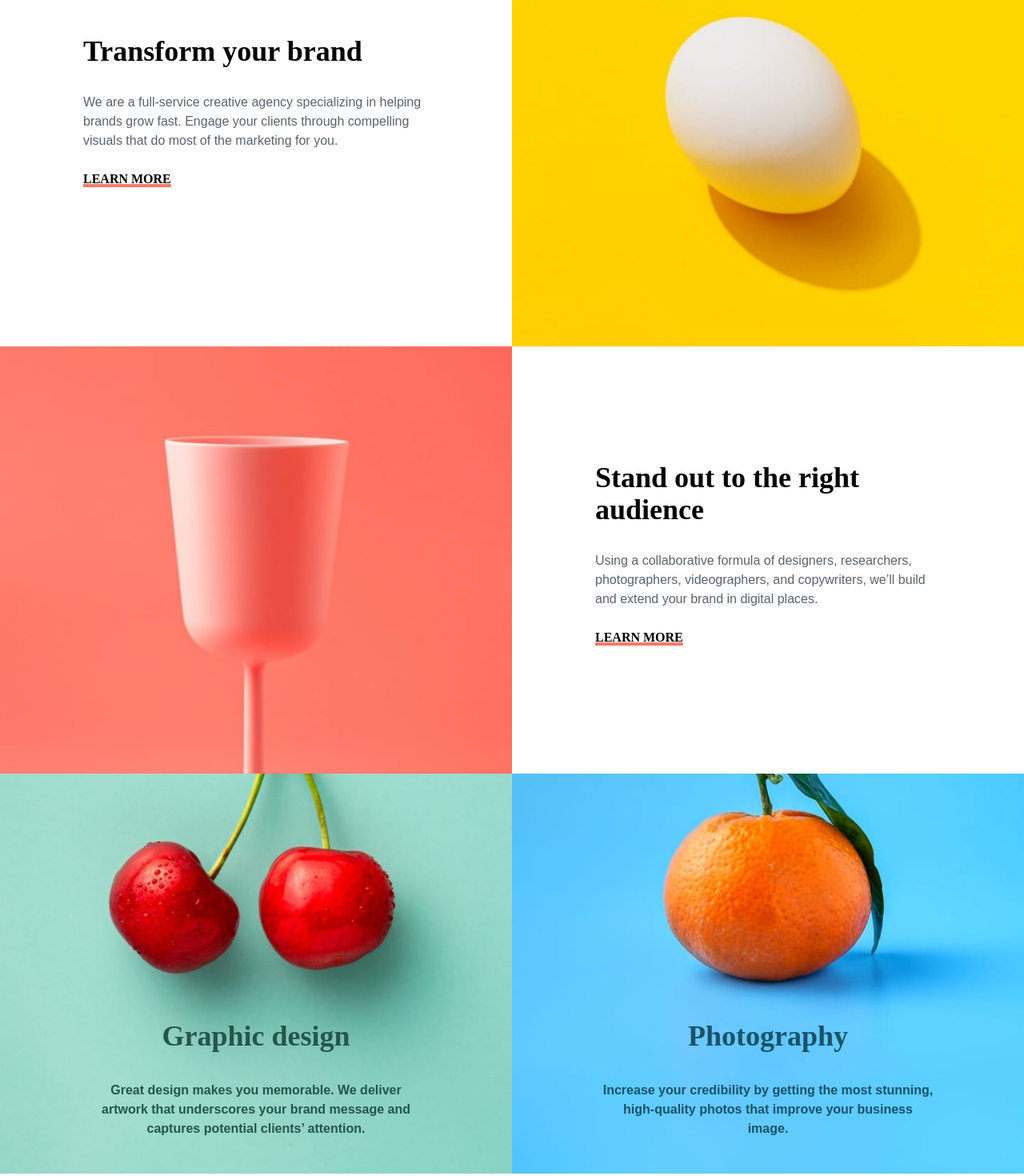
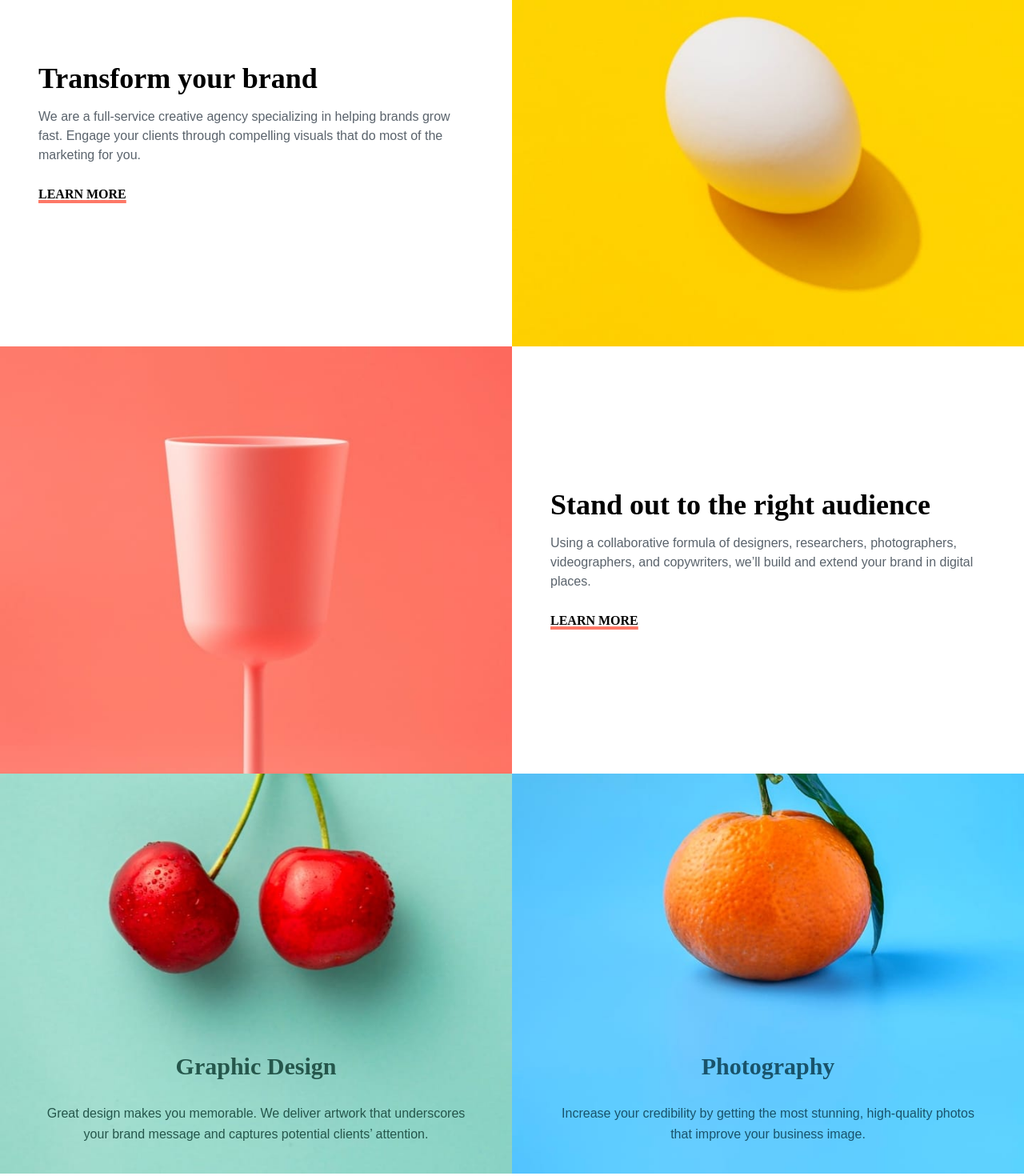
Before and after one commit to mardimanisha/sunnyside-agency-frontend, a Next.js app: page / in a window 1280 px wide. Shown: the part 900-2370 px from the top of the page at 80% size. Built offline with nearby package versions, Linux system fonts and the light colour scheme.

Commit message:
"Updated code formatting, added semicolons, and reformatted HTML structure in various components (Features, Footer, Navbar, Services)"
Signed-off-by: Manisha Mardi <mardimanisha101@gmail.com>

```diff
--- a/src/app/components/Features.tsx
+++ b/src/app/components/Features.tsx
@@ -1,65 +1,78 @@
-import Image from 'next/image'
-import React from 'react'
+import Image from 'next/image';
+import React from 'react';
 
-export const Features = () => {
+// Reusable FeatureSection Component
+const FeatureSection = ({
+  mobileImage,
+  desktopImage,
+  altText,
+  title,
+  description,
+  imageFirst,
+}: {
+  mobileImage: string;
+  desktopImage: string;
+  altText: string;
+  title: string;
+  description: string;
+  imageFirst?: boolean;
+}) => {
   return (
-    <>
-       <div className='sm:flex order-x'>
-          <div className='sm:flex order-2 sm:w-1/2'>
+    <div className={`sm:flex ${imageFirst ? 'flex-row' : 'flex-row-reverse'}`}>
+      {/* Image Section */}
+      <div className="sm:w-1/2">
         <Image
-              src={'/images/mobile/image-transform.jpg'}
-              alt='transform image'
+          src={mobileImage}
+          alt={altText}
           height={500}
           width={500}
-              className='sm:hidden'
+          className="sm:hidden"
         />
-
         <Image
-              src='/images/desktop/image-transform.jpg'
-              alt='transform image for desktop'
+          src={desktopImage}
+          alt={altText}
           height={500}
           width={700}
           className="hidden sm:block"
         />
       </div>
-          <div className='sm:w-1/2 sm:flex order-1'>
-            <div className='flex flex-col sm:text-left items-center sm:items-start text-center p-8 sm:px-24 sm:py-32'>
-              <h2 className="text-4xl sm:pl-2 sm:pr-20 sm:text-left font-fraunces font-bold text-center p-4">Transform your brand</h2>
-              <p className='font-barlow sm:px-2 p-4 text-neutral-veryDarkGrayishBlue'>We are a full-service creative agency specializing in helping brands grow fast.
-                Engage your clients through compelling visuals that do most of the marketing for you.</p>
-              <span className='cursor-pointer uppercase sm:p-2 p-4 font-fraunces font-bold underline underline-offset-1 decoration-softRed decoration-4'>Learn More</span>
+
+      {/* Text Section */}
+      <div className="sm:w-1/2 flex items-center justify-center p-8 sm:p-12">
+        <div className="text-center sm:text-left max-w-xl">
+          <h2 className="text-4xl font-fraunces font-bold mb-4">{title}</h2>
+          <p className="font-barlow text-neutral-veryDarkGrayishBlue mb-6">
+            {description}
+          </p>
+          <span className="cursor-pointer uppercase font-fraunces font-bold underline underline-offset-2 decoration-softRed decoration-4">
+            Learn More
+          </span>
         </div>
       </div>
     </div>
+  );
+};
 
-        <div className='sm:flex order-x'>
-        <div className='sm:flex order-1 sm:w-1/2'>
-            <Image
-              src={'/images/mobile/image-stand-out.jpg'}
-              alt='stand-out image'
-              height={500}
-              width={500}
-              className='sm:hidden'
+export const Features = () => {
+  return (
+    <>
+      <FeatureSection
+        mobileImage="/images/mobile/image-transform.jpg"
+        desktopImage="/images/desktop/image-transform.jpg"
+        altText="Transform your brand"
+        title="Transform your brand"
+        description="We are a full-service creative agency specializing in helping brands grow fast. Engage your clients through compelling visuals that do most of the marketing for you."
+        imageFirst={false}
       />
 
-            <Image
-              src='/images/desktop/image-stand-out.jpg'
-              alt='stand-out image for desktop'
-              height={500}
-              width={700}
-              className="hidden sm:block"
+      <FeatureSection
+        mobileImage="/images/mobile/image-stand-out.jpg"
+        desktopImage="/images/desktop/image-stand-out.jpg"
+        altText="Stand out to the right audience"
+        title="Stand out to the right audience"
+        description="Using a collaborative formula of designers, researchers, photographers, videographers, and copywriters, we’ll build and extend your brand in digital places."
+        imageFirst
       />
-        </div>
-        <div className='sm:w-1/2 sm:flex order-2'>
-          <div className='flex flex-col sm:text-left items-center sm:items-start text-center p-8 sm:px-24 sm:py-32'>
-            <h2 className="text-4xl sm:pl-2 sm:pr-20 sm:text-left font-fraunces font-bold text-center p-4">Stand out to the right audience</h2>
-            <p className='font-barlow sm:px-2 p-4 text-neutral-veryDarkGrayishBlue'>Using a collaborative formula of designers, researchers, photographers, videographers, and copywriters, we’ll build and extend your brand in digital places.</p>
-            <span className='cursor-pointer uppercase sm:p-2 p-4 font-fraunces font-bold underline underline-offset-1 decoration-softRed decoration-4'>Learn More</span>
-          </div>
-        </div>
-    </div>
     </>
-
-
-  )
-}
+  );
+};
--- a/src/app/components/Navbar.tsx
+++ b/src/app/components/Navbar.tsx
@@ -1,5 +1,5 @@
 'use client'
-import React, { useState } from 'react'
+import React, { useState } from 'react';
 
 export const Navbar = () => {
   const [isOpen, setIsOpen] = useState(false);
@@ -11,37 +11,45 @@ export const Navbar = () => {
   };
 
   return (
-    <nav className='flex justify-between items-center p-4 font-barlow text-white'>
+    <nav className="flex justify-between items-center p-4 font-barlow text-white">
       <p className="font-extrabold text-2xl tracking-tight">sunnyside</p>
 
-      <div className='hidden sm:block'>
-        <ul className='flex items-center space-x-6 text-base font-sm'>
+      <div className="hidden sm:block">
+        <ul className="flex items-center space-x-6 text-base font-sm">
           <li className="relative underline-effect cursor-pointer">About</li>
           <li className="relative underline-effect cursor-pointer">Services</li>
           <li className="relative underline-effect cursor-pointer">Projects</li>
-          <button className='text-black bg-white font-fraunces p-4 font-semibold hover:text-white hover:bg-white/30 py-3 px-7 rounded-full transition-all duration-300 ease-in-out'>CONTACT</button>
+          <button className="text-black bg-white font-fraunces p-4 font-semibold hover:text-white hover:bg-white/30 py-3 px-7 rounded-full transition-all duration-300 ease-in-out">
+            CONTACT
+          </button>
         </ul>
       </div>
 
       {isButtonVisible && (
-        <button className='sm:hidden' onClick={handleToggleMenu}>
-          <svg width="24" height="18" xmlns="http://www.w3.org/2000/svg"><path d="M24 16v2H0v-2h24zm0-8v2H0V8h24zm0-8v2H0V0h24z" fill="#FFF" fillRule="evenodd"/></svg>
+        <button className="sm:hidden" onClick={handleToggleMenu}>
+          <svg width="1.5rem" height="1.125rem" xmlns="http://www.w3.org/2000/svg">
+            <path d="M24 16v2H0v-2h24zm0-8v2H0V8h24zm0-8v2H0V0h24z" fill="#FFF" fillRule="evenodd" />
+          </svg>
         </button>
       )}
 
       <div className={`${isOpen ? 'flex' : 'hidden'}`}>
-        <button className='sm:hidden' onClick={handleToggleMenu}>
-          <svg width="24" height="18" xmlns="http://www.w3.org/2000/svg"><path d="M24 16v2H0v-2h24zm0-8v2H0V8h24zm0-8v2H0V0h24z" fill="#FFF" fillRule="evenodd"/></svg>
+        <button className="sm:hidden" onClick={handleToggleMenu}>
+          <svg width="1.5rem" height="1.125rem" xmlns="http://www.w3.org/2000/svg">
+            <path d="M24 16v2H0v-2h24zm0-8v2H0V8h24zm0-8v2H0V0h24z" fill="#FFF" fillRule="evenodd" />
+          </svg>
         </button>
-        <div className='flex justify-center items-center fixed bg-white mt-12 sm:hidden left-1/2 transform -translate-x-1/2 w-[360px] h-72 p-4'>
-          <ul className='flex flex-col text-neutral-darkGrayishBlue items-center space-y-6 p-8 text-base font-sm'>
+        <div className="flex justify-center items-center fixed bg-white mt-12 sm:hidden left-1/2 transform -translate-x-1/2 w-[90%] h-[72%] p-4">
+          <ul className="flex flex-col text-neutral-darkGrayishBlue items-center space-y-6 p-8 text-base font-sm">
             <li className="relative cursor-pointer">About</li>
             <li className="relative cursor-pointer">Services</li>
             <li className="relative cursor-pointer">Projects</li>
-            <button className='text-black bg-yellow font-fraunces p-4 font-semibold hover:bg-white/30 py-3 px-7 rounded-full transition-all duration-300 ease-in-out'>CONTACT</button>
+            <button className="text-black bg-yellow font-fraunces p-4 font-semibold hover:bg-white/30 py-3 px-7 rounded-full transition-all duration-300 ease-in-out">
+              CONTACT
+            </button>
           </ul>
         </div>
       </div>
     </nav>
-  )
-}
+  );
+};
--- a/src/app/components/Services.tsx
+++ b/src/app/components/Services.tsx
@@ -1,20 +1,27 @@
-import React from 'react'
+import React from 'react';
 
 export const Services = () => {
   return (
-    <div className='sm:flex sm:flex-row'>
-      <div className="bg-[url('/images/mobile/image-graphic-design.jpg')] sm:bg-[url('/images/desktop/image-graphic-design.jpg')] bg-cover bg-center h-[650px] w-full sm:h-[500px] sm:px-20 text-darkDesaturatedCyan flex items-end">
-        <div className='flex flex-col items-center text-center p-6 pb-12 sm:pb-5'>
-          <h2 className="text-4xl font-fraunces font-extrabold text-center p-3">Graphic design</h2>
-          <p className='font-barlow font-semibold sm:px-2 py-6'>Great design makes you memorable. We deliver artwork that underscores your brand message and captures potential clients’ attention.</p>
+    <div className="sm:flex sm:flex-row">
+      {/* Graphic Design Section */}
+      <div className="bg-[url('/images/mobile/image-graphic-design.jpg')] sm:bg-[url('/images/desktop/image-graphic-design.jpg')] bg-cover bg-center h-[40rem] w-full sm:h-[31.25rem] sm:px-5% text-darkDesaturatedCyan flex items-end">
+        <div className="flex flex-col items-center text-center p-6 pb-12 sm:pb-5">
+          <h2 className="text-2xl sm:text-3xl font-fraunces font-extrabold text-center p-3">Graphic Design</h2>
+          <p className="font-barlow font-medium sm:px-8 py-4 leading-relaxed">
+            Great design makes you memorable. We deliver artwork that underscores your brand message and captures potential clients’ attention.
+          </p>
         </div>
       </div>
-      <div className="bg-[url('/images/mobile/image-photography.jpg')] sm:bg-[url('/images/desktop/image-photography.jpg')] bg-cover bg-center h-[650px] w-full sm:h-[500px] sm:px-20 text-darkBlue flex items-end">
-        <div className='flex flex-col items-center text-center p-6 pb-12 sm:pb-5'>
-          <h2 className="text-4xl font-fraunces font-extrabold text-center p-3">Photography</h2>
-          <p className='font-barlow font-semibold sm:px-2 py-6'>Increase your credibility by getting the most stunning, high-quality photos that improve your business image.</p>
+
+      {/* Photography Section */}
+      <div className="bg-[url('/images/mobile/image-photography.jpg')] sm:bg-[url('/images/desktop/image-photography.jpg')] bg-cover bg-center h-[40rem] w-full sm:h-[31.25rem] sm:px-5% text-darkBlue flex items-end">
+        <div className="flex flex-col items-center text-center p-6 pb-12 sm:pb-5">
+          <h2 className="text-2xl sm:text-3xl font-fraunces font-extrabold text-center p-3">Photography</h2>
+          <p className="font-barlow font-medium sm:px-8 py-4 leading-relaxed">
+            Increase your credibility by getting the most stunning, high-quality photos that improve your business image.
+          </p>
         </div>
       </div>
     </div>
-  )
-}
+  );
+};
```
Also changed, not shown: src/app/components/Footer.tsx (+60 -18 lines). Lines whose indentation alone changed are shown as unchanged.
